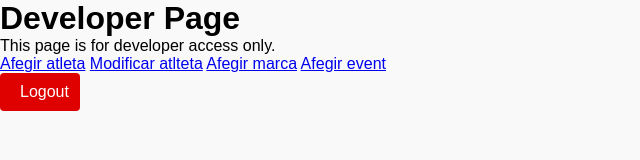
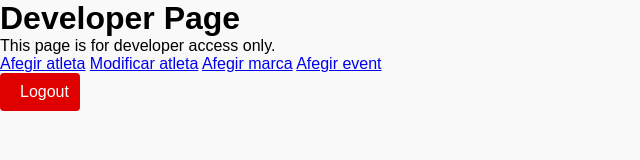
Before and after one commit to bieldiazb/Sub10-24-25, a website: page public/developer.html in a window 1280 px wide. Shown: the full height of the page, 0-640 px from the left. Drawn offline with Linux system fonts and the light colour scheme; no server answers.

Commit message:
Fixed developer code

```diff
--- a/public/developer.html
+++ b/public/developer.html
@@ -11,10 +11,10 @@
     <div>
         <p>This page is for developer access only.</p>
         <!-- Developer content goes here -->
-         <a href="add-athlete.html">Afegir atleta</a>
-         <a href="update.html">Modificar atlteta</a>
-         <a href="add-mark.html">Afegir marca</a>
-         <a href="create-event.html">Afegir event</a>
+        <a href="add-athlete.html">Afegir atleta</a>
+        <a href="update.html">Modificar atleta</a>
+        <a href="add-mark.html">Afegir marca</a>
+        <a href="create-event.html">Afegir event</a>
     </div>
 
     <button id="logout-button">Logout</button> <!-- Logout button -->
```
